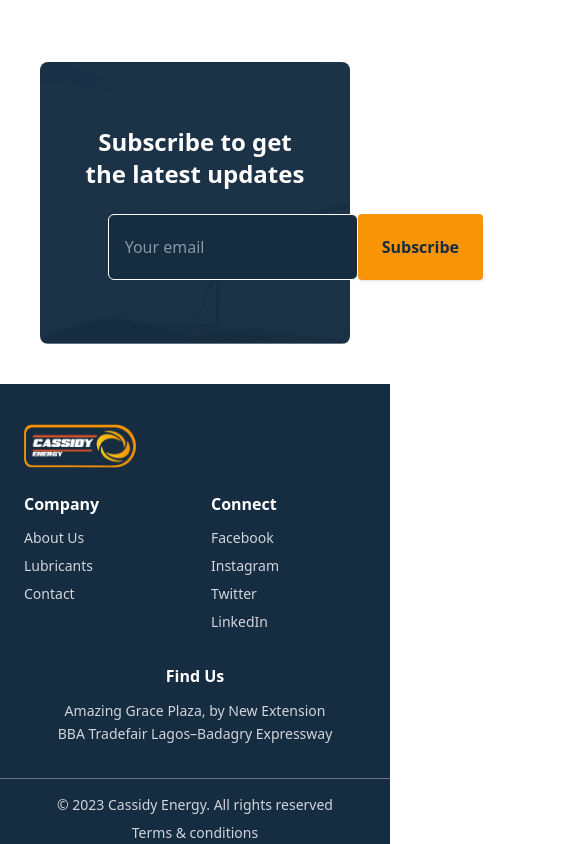
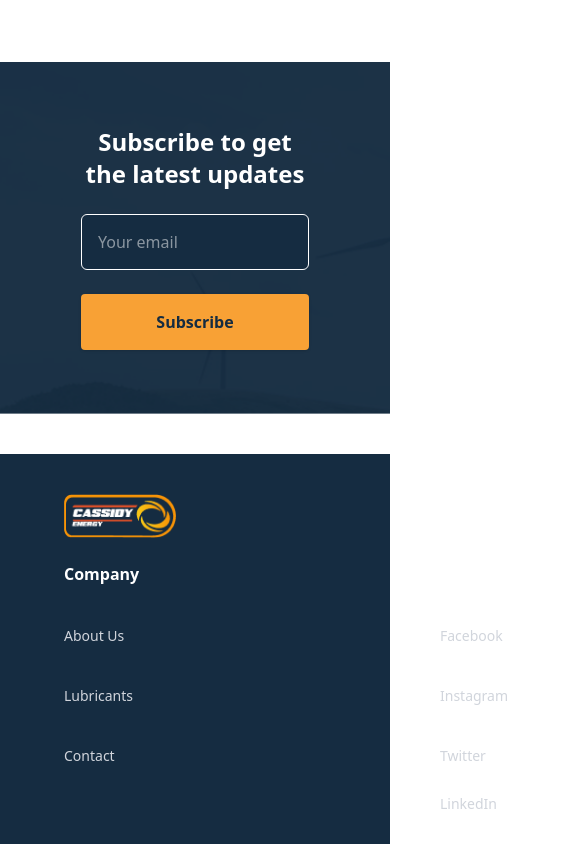
Before and after one commit to zUzI-verse/Cassidy-Oil, a React (Vite) app: page /about-us in a window 390 px wide. Shown: the part 5520-6364 px from the top of the page, 584 px wide, since content can reach past the window. Built offline with nearby package versions, Linux system fonts and the light colour scheme.

Commit message:
Worked on the spacing of the footer. Aligned the subscription button correctly and minor edits

```diff
--- a/src/Components/About.tsx
+++ b/src/Components/About.tsx
@@ -1,4 +1,5 @@
 import { OilAbout, AboutBottle } from "../assets";
+import Subscription from "./Subscription";
 
 const About = () => {
   return (
@@ -149,31 +150,7 @@ const About = () => {
         </div>
       </section>
       {/* Subscription Section */}
-      <section
-        className=" text-white py-16 px-6 rounded-lg bg-cover md:w-[1110px]  mx-10 mb-10 bg-center"
-        style={{ backgroundImage: `url(/assets/subscribe-image.png)` }}
-      >
-        <div className="max-w-3xl mx-auto text-center ">
-          <h3 className="text-2xl md:text-3xl font-bold mb-4">
-            Subscribe to get <br /> the latest updates
-          </h3>
-          <form className="flex flex-col sm:flex-col mx-auto  justify-center gap-4 mt-6 w-2/3">
-            <div className="flex">
-              <input
-                type="email"
-                placeholder="Your email"
-                className="flex-1 min-w-[250px] px-4 py-5 rounded-md border-1 text-white bg-secondary focus:outline-none"
-              />
-              <button
-                type="submit"
-                className="px-6 py-5 bg-primaryb font-semibold rounded-sm shadow hover:bg-orange-400 text-[#152C41] transition"
-              >
-                Subscribe
-              </button>
-            </div>
-          </form>
-        </div>
-      </section>
+     <Subscription/>
     </div>
   );
 };
--- a/src/Components/Footer.tsx
+++ b/src/Components/Footer.tsx
@@ -5,7 +5,7 @@ const Footer = () => {
   return (
     <footer className="bg-[#152C41] text-white py-10">
       {/* MOBILE LAYOUT */}
-      <div className="md:hidden max-w-7xl mx-auto px-6">
+      <div className="md:hidden max-w-7xl mx-auto px-6 ml-10 mb-20">
         {/* Logo */}
         <div>
           <Link to="/">
@@ -14,23 +14,23 @@ const Footer = () => {
         </div>
 
         {/* Company + Connect side-by-side */}
-        <div className="flex items-start justify-between gap-8">
+        <div className="flex items-start justify-between gap-58">
           {/* Company */}
           <div className="flex-1 min-w-[9rem]">
-            <h3 className="font-bold mb-3">Company</h3>
+            <h3 className="font-bold mb-10">Company</h3>
             <ul className="space-y-2 text-sm text-gray-300">
-              <li>
-                <Link to="/about-us" className="hover:underline">
+              <li className="mb-10">
+                <Link to="/about-us" className="hover:underline ">
                   About Us
                 </Link>
               </li>
-              <li>
-                <Link to="/lubricants" className="hover:underline">
+              <li className="mb-10">
+                <Link to="/lubricants" className="hover:underline ">
                   Lubricants
                 </Link>
               </li>
-              <li>
-                <Link to="/contact" className="hover:underline">
+              <li className="mb-10">
+                <Link to="/contact" className="hover:underline ">
                   Contact
                 </Link>
               </li>
@@ -39,25 +39,25 @@ const Footer = () => {
 
           {/* Connect */}
           <div className="flex-1 min-w-[9rem]">
-            <h3 className="font-bold mb-3">Connect</h3>
+            <h3 className="font-bold mb-10">Connect</h3>
             <ul className="space-y-2 text-sm text-gray-300">
-              <li>
-                <Link to="#" className="hover:underline">
+              <li className="mb-10">
+                <Link to="#" className="hover:underline ">
                   Facebook
                 </Link>
               </li>
-              <li>
-                <Link to="#" className="hover:underline">
+              <li className="mb-10">
+                <Link to="#" className="hover:underline ">
                   Instagram
                 </Link>
               </li>
-              <li>
-                <Link to="#" className="hover:underline">
+              <li  className="mb-7">
+                <Link to="#" className="hover:underline ">
                   Twitter
                 </Link>
               </li>
-              <li>
-                <Link to="#" className="hover:underline">
+              <li className="mb-10">
+                <Link to="#" className="hover:underline ">
                   LinkedIn
                 </Link>
               </li>
@@ -66,7 +66,7 @@ const Footer = () => {
         </div>
 
         {/* Find Us centered beneath */}
-        <div className="mt-8 text-center">
+        <div className="mt-8 text-left ">
           <h3 className="font-bold mb-3">Find Us</h3>
           <p className="text-sm text-gray-300 leading-relaxed">
             Amazing Grace Plaza, by New Extension
@@ -87,19 +87,19 @@ const Footer = () => {
 
         {/* Company */}
         <div>
-          <h3 className="font-bold mb-4">Company</h3>
+          <h3 className="font-bold mb-7">Company</h3>
           <ul className="space-y-2 text-sm text-gray-300">
-            <li>
+            <li className="mb-7">
               <Link to="/about-us" className="hover:underline">
                 About Us
               </Link>
             </li>
-            <li>
+            <li className="mb-7">
               <Link to="/lubricants" className="hover:underline">
                 Lubricants
               </Link>
             </li>
-            <li>
+            <li className="mb-7">
               <Link to="/contact" className="hover:underline">
                 Contact
               </Link>
@@ -109,24 +109,24 @@ const Footer = () => {
 
         {/* Connect */}
         <div>
-          <h3 className="font-bold mb-4">Connect</h3>
+          <h3 className="font-bold mb-7">Connect</h3>
           <ul className="space-y-2 text-sm text-gray-300">
-            <li>
+            <li className="mb-7">
               <Link to="#" className="hover:underline">
                 Facebook
               </Link>
             </li>
-            <li>
+            <li className="mb-7">
               <Link to="#" className="hover:underline">
                 Instagram
               </Link>
             </li>
-            <li>
+            <li className="mb-7">
               <Link to="#" className="hover:underline">
                 Twitter
               </Link>
             </li>
-            <li>
+            <li className="mb-7">
               <Link to="#" className="hover:underline">
                 LinkedIn
               </Link>
@@ -135,9 +135,9 @@ const Footer = () => {
         </div>
 
         {/* Find Us */}
-        <div>
-          <h3 className="font-bold mb-4">Find Us</h3>
-          <p className="text-sm text-gray-300 leading-relaxed">
+        <div >
+          <h3 className="font-bold mb-5">Find Us</h3>
+          <p className="text-sm text-gray-300 leading-relaxed ">
             Amazing Grace Plaza, by New Extension
             <br />
             BBA Tradefair Lagos–Badagry Expressway
@@ -149,9 +149,9 @@ const Footer = () => {
       <div className="border-t border-gray-500 mt-8" />
 
       {/* Bottom Section */}
-      <div className="max-w-7xl mx-auto px-6 md:px-12 py-4 flex flex-col md:flex-row items-center justify-between text-sm text-gray-300">
+      <div className="max-w-7xl mx-auto px-6 md:px-12 py-4 flex flex-col md:flex-row items-left justify-between text-sm text-gray-300 ml-9">
         <p>© 2023 Cassidy Energy. All rights reserved</p>
-        <Link to="#" className="mt-2 md:mt-0 hover:underline">
+        <Link to="#" className="mt-5 md:mt-0 hover:underline">
           Terms & conditions
         </Link>
       </div>
--- a/src/Components/Home.tsx
+++ b/src/Components/Home.tsx
@@ -5,6 +5,7 @@ import { BannerA, BannerB, BannerC, blueBottle } from "../assets";
 import NewsSection from "./NewsSection";
 import EngineCare from "./EngineCare";
 import ProductSection from "./ProductSection";
+import Subscription from "./Subscription";
 
 
 type Slide = {
@@ -113,37 +114,17 @@ const Home = () => {
       </section>
 
       {/* Products Section */}
-   <ProductSection/>
+          <ProductSection/>
 
 
-{/* Engine Protection Section */}
-   <EngineCare/>
+ {/* Engine Protection Section */}
+         <EngineCare/>
 
       {/* Subscription Section */}
-    <section className=" text-white py-16 px-6  md:rounded-lg bg-cover  md:mx-10 mb-10 bg-center" style={{ backgroundImage: `url(/assets/subscribe-image.png)` }}>
-        <div className="max-w-3xl mx-auto text-center ">
-          <h3 className="text-2xl md:text-3xl font-bold mb-4">
-            Subscribe to get <br/> the latest updates
-          </h3>
-          <form className="flex flex-col sm:flex-col mx-auto  justify-center gap-4 mt-6 w-2/3" >
-          <div className="flex">
-             <input
-              type="email"
-              placeholder="Your email"
-              className="flex-1 min-w-[250px] px-4 py-5 rounded-md border-1 text-white bg-secondary focus:outline-none"
-            />
-            <button
-              type="submit"
-              className="px-6 py-5 bg-primaryb font-semibold rounded-sm shadow hover:bg-orange-400 text-[#152C41] transition"
-            > Subscribe
-            </button>
-          </div>
-          </form>
-        </div>
-      </section>
+          <Subscription/>
 
       {/* News Section */}
-      <NewsSection />
+          <NewsSection />
     </div>
   );
 };
--- a/src/Components/ProductSection.tsx
+++ b/src/Components/ProductSection.tsx
@@ -68,7 +68,7 @@ const ProductSection = () => {
             {products.map((item, idx) => (
               <li key={idx}>
                 <div className="flex items-start gap-3">
-                  <div className="w-4.5 h-4.5 bg-primary rounded-sm mt-1" />
+                   <div className="w-4.5 h-4.5 inline-block bg-primary rounded-sm shrink-0" />
                   <div>
                     <span className="font-extrabold">{item.title}</span>
                     <p className="text-gray-600 text-sm">{item.description}</p>
--- /dev/null
+++ b/src/Components/Subscription.tsx
@@ -0,0 +1,29 @@
+
+const Subscription = () => {
+  return (
+     <section className=" text-white py-16 px-6  md:rounded-lg bg-cover  md:mx-10 mb-10 bg-center" style={{ backgroundImage: `url(/assets/subscribe-image.png)` }}>
+        <div className="max-w-3xl mx-auto text-center ">
+          <h3 className="text-2xl md:text-3xl font-bold mb-4">
+            Subscribe to get <br/> the latest updates
+          </h3>
+          <form className="flex  justify-center mx-auto   gap-4 mt-6 w-2/3" >
+          <div className=" md:flex md:w-full ">
+             <input
+              type="email"
+              placeholder="Your email"
+              className="flex-1 w-full  h-[56px] px-4 py-5 mb-6 rounded-md border border-white text-white bg-secondary focus:outline-none mr-3"
+            />
+            <button
+              type="submit"
+              className=" h-[56px]  px-[35px] py-[11px] md:w-[141px] w-full bg-primary font-semibold rounded-sm shadow hover:bg-orange-400 text-[#152C41]"
+            > Subscribe
+            </button>
+          </div>
+          </form>
+        </div>
+      </section>
+
+  )
+}
+
+export default Subscription;
```
